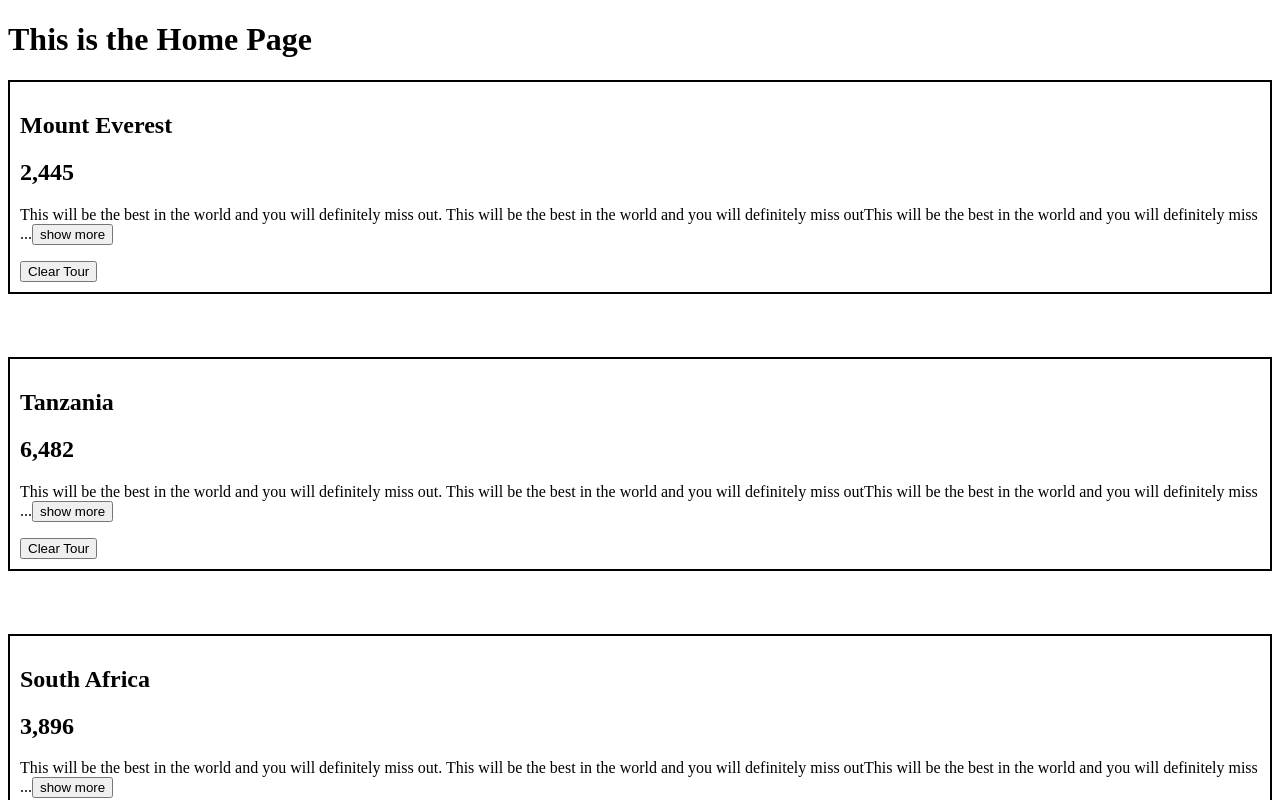
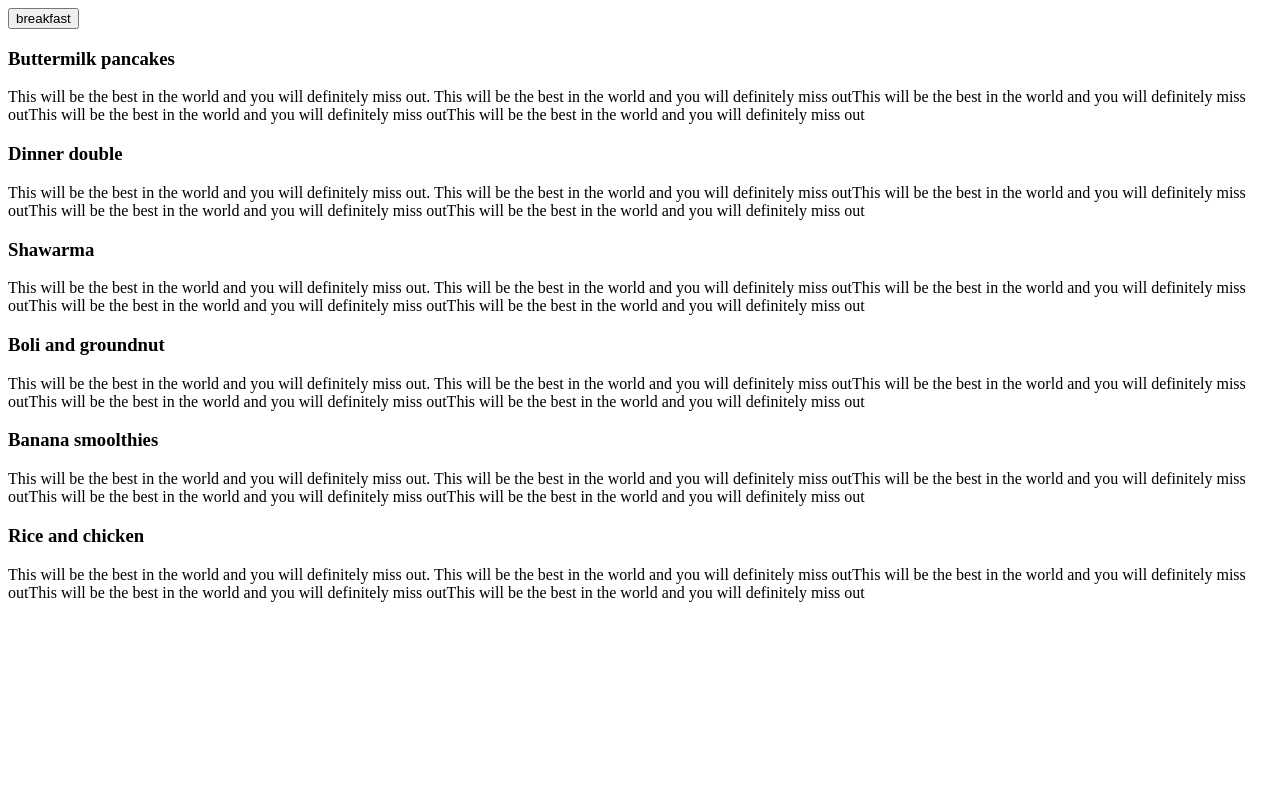
Before and after one commit to Imohh/React-frontend, a React (Create React App) app: page / in a window 1280 px wide. Shown: the top 800 px of the page. Built offline with nearby package versions, Linux system fonts and the light colour scheme.

Commit message:
new project

```diff
--- a/src/App.js
+++ b/src/App.js
@@ -3,7 +3,7 @@
 // import Tasks from "./components/Tasks";
 // import AddTask from "./components/AddTask";
 //  import Home from "./test/Home"
-import Home from './project2/Home'
+import Home from './project5/Home'
 
  const App = () => {
   // const [change, setChange] = useState(true)
--- /dev/null
+++ b/src/project4/data.js
@@ -0,0 +1,24 @@
+const questions = [
+    {
+        id: 1,
+        title: "Do I have to accept cookies?",
+        info: "This will be the best in the world and you will definitely miss out. This will be the best in the world and you will definitely miss outThis will be the best in the world and you will definitely miss outThis will be the best in the world and you will definitely miss outThis will be the best in the world and you will definitely miss out"
+    },
+    {
+        id: 2,
+        title: "What information do I input in the form?",
+        info: "This will be the best in the world and you will definitely miss out. This will be the best in the world and you will definitely miss outThis will be the best in the world and you will definitely miss outThis will be the best in the world and you will definitely miss outThis will be the best in the world and you will definitely miss out"
+    },
+    {
+        id: 3,
+        title: "How many form are we to fill?",
+        info: "This will be the best in the world and you will definitely miss out. This will be the best in the world and you will definitely miss outThis will be the best in the world and you will definitely miss outThis will be the best in the world and you will definitely miss outThis will be the best in the world and you will definitely miss out"
+    },
+    {
+        id: 4,
+        title: "Where do you recruit from?",
+        info: "This will be the best in the world and you will definitely miss out. This will be the best in the world and you will definitely miss outThis will be the best in the world and you will definitely miss outThis will be the best in the world and you will definitely miss outThis will be the best in the world and you will definitely miss out"
+    },
+]
+
+export default questions
--- /dev/null
+++ b/src/project5/Category.js
@@ -0,0 +1,13 @@
+const Category = ({allCategory, displayData, filteritems }) => {
+    return (
+        <>
+            <button
+            onClick={() => filteritems('breakfast')}>
+                breakfast
+            </button>
+
+        </>
+    )
+}
+
+export default Category
--- /dev/null
+++ b/src/project5/Home.js
@@ -0,0 +1,38 @@
+import {useState} from 'react'
+import data from './data'
+import Menu from './Menu'
+import Category from './Category'
+
+const Home = () => {
+    const allCategory = new Set(data.map((item) => item.category))
+    // console.log(allCategory)
+
+
+
+    const [displayData, setDisplayData] = useState(data)
+    const [categories, setCategory] = useState([])
+
+    const filterItems = (category) => {
+        if (category === 'all') {
+            setDisplayData(data)
+            return
+        }
+
+        const newItems = data.filter((item) => item.category === category)
+        setDisplayData(newItems)
+    }
+
+    return (
+        <>
+            <Category
+                displayData={displayData}
+                allCategory={allCategory}
+                filterItems={filterItems}
+            />
+            <Menu displayData={displayData} />
+
+        </>
+    )
+}
+
+export default Home
--- /dev/null
+++ b/src/project5/Menu.js
@@ -0,0 +1,17 @@
+
+
+const Menu = ({displayData}) => {
+    return (
+        <>
+            {displayData.map((item) => (
+                <div key={item.id}>
+                    <h3>{item.title}</h3>
+                    <p>{item.desc}</p>
+                </div>
+            ))}
+
+        </>
+    )
+}
+
+export default Menu
--- /dev/null
+++ b/src/project5/data.js
@@ -0,0 +1,46 @@
+const questions = [
+    {
+        id: 1,
+        title: "Buttermilk pancakes",
+        category: "breakfast",
+        price: 15.99,
+        desc: "This will be the best in the world and you will definitely miss out. This will be the best in the world and you will definitely miss outThis will be the best in the world and you will definitely miss outThis will be the best in the world and you will definitely miss outThis will be the best in the world and you will definitely miss out"
+    },
+    {
+        id: 2,
+        title: "Dinner double",
+        category: "lunch",
+        price: 35.46,
+        desc: "This will be the best in the world and you will definitely miss out. This will be the best in the world and you will definitely miss outThis will be the best in the world and you will definitely miss outThis will be the best in the world and you will definitely miss outThis will be the best in the world and you will definitely miss out"
+    },
+    {
+        id: 3,
+        title: "Shawarma",
+        category: "shakes",
+        price: 29.83,
+        desc: "This will be the best in the world and you will definitely miss out. This will be the best in the world and you will definitely miss outThis will be the best in the world and you will definitely miss outThis will be the best in the world and you will definitely miss outThis will be the best in the world and you will definitely miss out"
+    },
+    {
+        id: 4,
+        title: "Boli and groundnut",
+        category: "breakfast",
+        price: 26.09,
+        desc: "This will be the best in the world and you will definitely miss out. This will be the best in the world and you will definitely miss outThis will be the best in the world and you will definitely miss outThis will be the best in the world and you will definitely miss outThis will be the best in the world and you will definitely miss out"
+    },
+    {
+        id: 5,
+        title: "Banana smoolthies",
+        category: "shakes",
+        price: 16.23,
+        desc: "This will be the best in the world and you will definitely miss out. This will be the best in the world and you will definitely miss outThis will be the best in the world and you will definitely miss outThis will be the best in the world and you will definitely miss outThis will be the best in the world and you will definitely miss out"
+    },
+    {
+        id: 6,
+        title: "Rice and chicken",
+        category: "lunch",
+        price: 45.24,
+        desc: "This will be the best in the world and you will definitely miss out. This will be the best in the world and you will definitely miss outThis will be the best in the world and you will definitely miss outThis will be the best in the world and you will definitely miss outThis will be the best in the world and you will definitely miss out"
+    },
+]
+
+export default questions
```
Also changed, not shown: src/project3/data.js (+28 -0 lines), src/project4/Home.js (added, +19 -0 lines), src/project4/Question.js (added, +23 -0 lines), src/project3/Review.js (line endings or trailing spaces).
